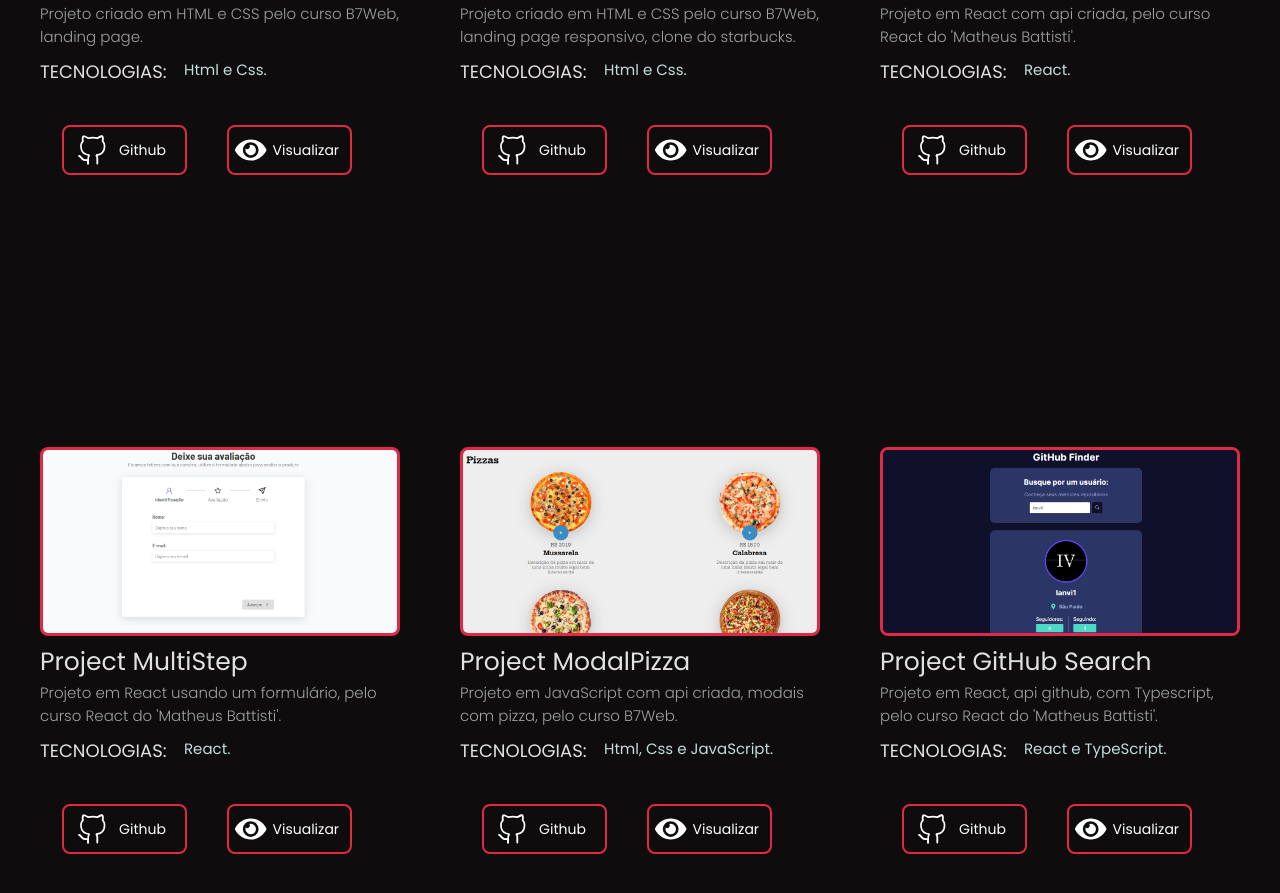
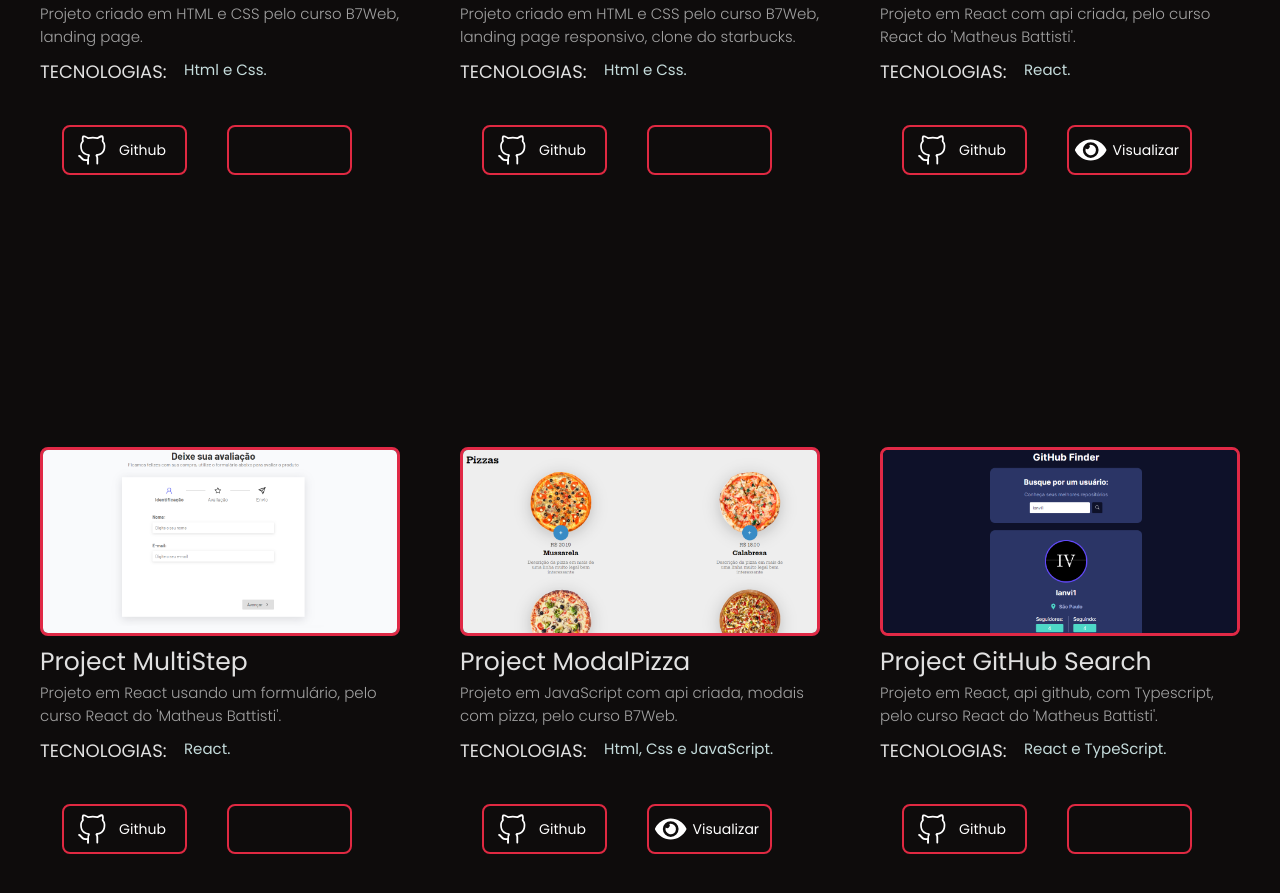
Before and after one commit to Ianvi1/Portfolio1.0, a React (Vite) app: page / in a window 1280 px wide. Shown: the part 3832-4725 px from the top of the page. Built offline with nearby package versions, Linux system fonts and the light colour scheme.

Commit message:
adicionando os deploys do projeto no botão visualizar nos maps

```diff
--- a/src/components/Projects.tsx
+++ b/src/components/Projects.tsx
@@ -10,14 +10,21 @@ interface Project {
   text: string;
   img: JSX.Element;
   techs: string;
+  deploy: JSX.Element;
 }
 
 const projectsTech: Project[] = [
   { id: "project1", name: "Project Awax", text: "Projeto criado em HTML e CSS pelo curso B7Web, landing page.", img: <img className='TechImage' src='../../public/imageport1.png' />, techs: "Html e Css."},
   { id: "project2", name: "Project Starbucks", text: "Projeto criado em HTML e CSS pelo curso B7Web, landing page responsivo, clone do starbucks.", img: <img className='TechImage' src='../../public/imageport2.png' />,techs: "Html e Css."},
-  { id: "project3", name: "Project Costs", text: "Projeto em React com api criada, pelo curso React do 'Matheus Battisti'.", img: <img className='TechImage' src='../../public/imageport6.png' />,techs: "React."},
+  { id: "project3", name: "Project Costs", text: "Projeto em React com api criada, pelo curso React do 'Matheus Battisti'.", img: <img className='TechImage' src='../../public/imageport6.png' />,techs: "React.", deploy:<a href='https://costs-react-eight.vercel.app/' target='_blank' rel='noreferrer'>
+  <FaEye size={28} className='EyeIcon' />
+  <p>Visualizar</p>
+</a>},
   { id: "project4", name: "Project MultiStep", text: "Projeto em React usando um formulário, pelo curso React do 'Matheus Battisti'.", img: <img className='TechImage' src='../../public/imageport5.png'/>,techs: "React."},
-  { id: "project5", name: "Project ModalPizza", text: "Projeto em JavaScript com api criada, modais com pizza, pelo curso B7Web.", img: <img className='TechImage' src='../../public/imageport3.png' />,techs: "Html, Css e JavaScript."},
+  { id: "project5", name: "Project ModalPizza", text: "Projeto em JavaScript com api criada, modais com pizza, pelo curso B7Web.", img: <img className='TechImage' src='../../public/imageport3.png' />,techs: "Html, Css e JavaScript.", deploy:<a href='https://ianvi1.github.io/modalPizza/' target='_blank' rel='noreferrer'>
+  <FaEye size={28} className='EyeIcon' />
+  <p>Visualizar</p>
+</a>},
   { id: "project6", name: "Project GitHub Search", text: "Projeto em React, api github, com Typescript, pelo curso React do 'Matheus Battisti'.", img: <img className='TechImage' src='../../public/imageport4.png' />,techs: "React e TypeScript."}]
 
   const ProjectsPage: React.FC = () => {
@@ -52,10 +59,7 @@ const projectsTech: Project[] = [
                         </a>
                       </div>
                       <div className='ButtonArea Buttons'>
-                        <a href='https://ianvi1.github.io/modalPizza/' target='_blank' rel='noreferrer'>
-                          <FaEye size={28} className='EyeIcon' />
-                          <p>Visualizar</p>
-                        </a>
+                        {pj.deploy}
                       </div>
                     </div>
                   </div>
```
